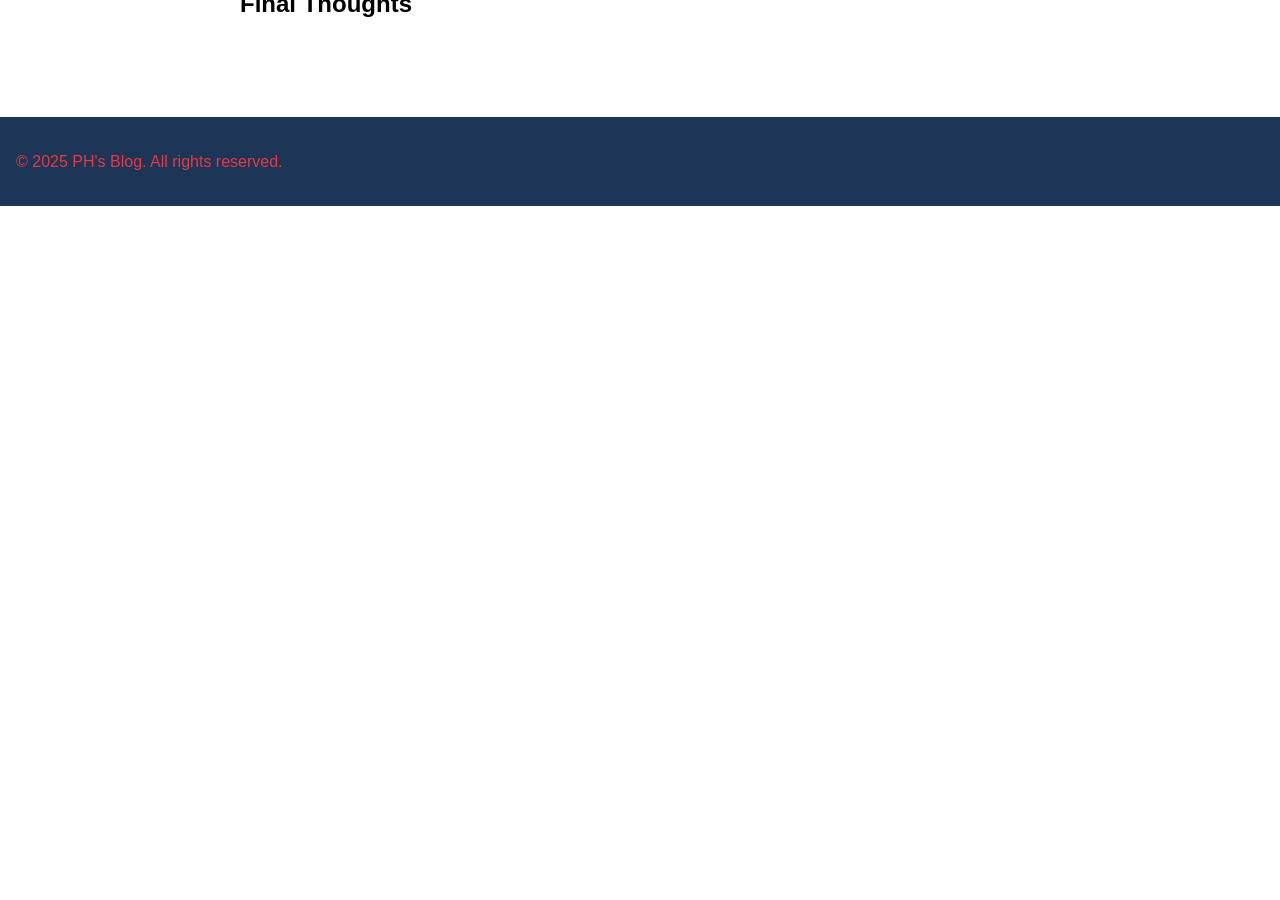
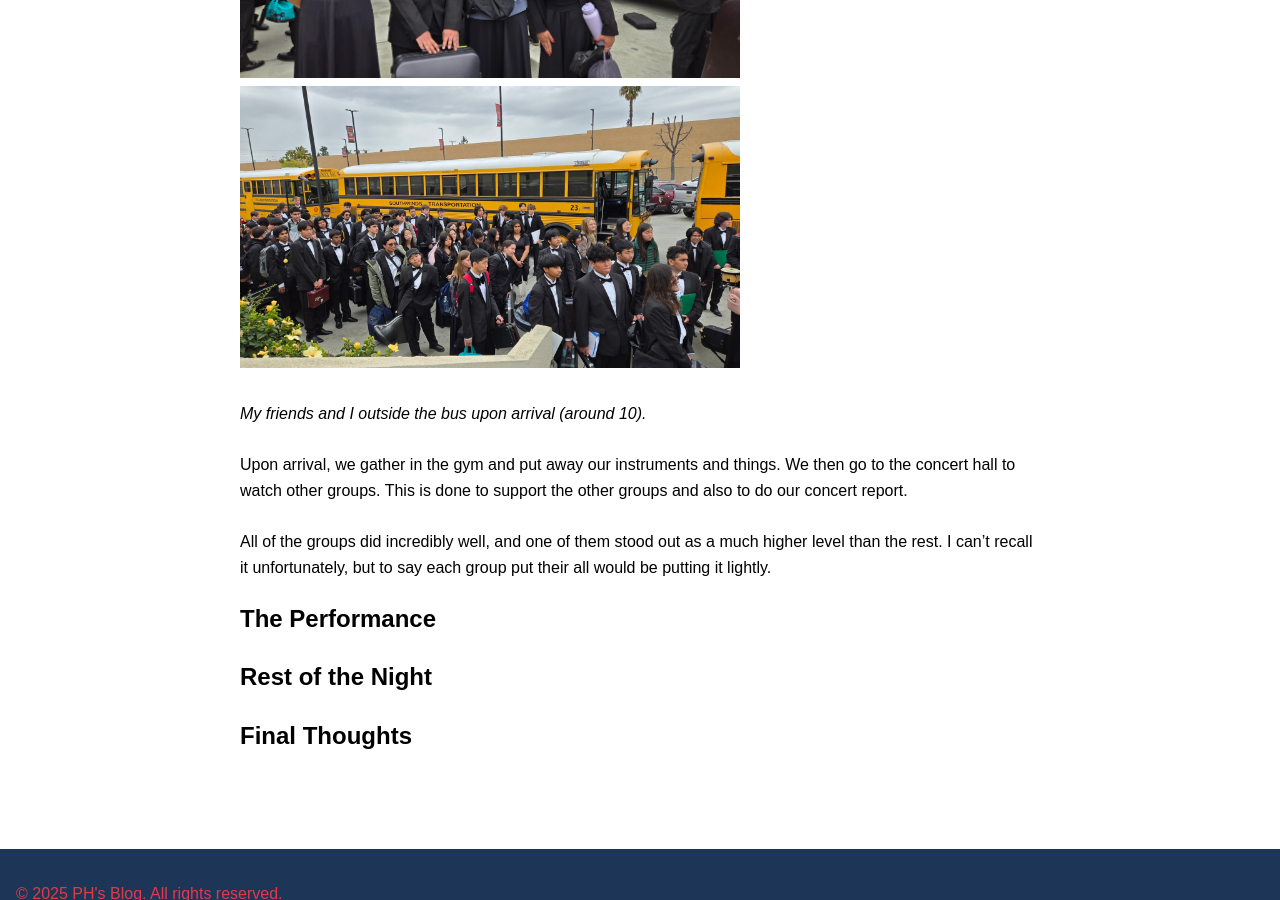
Before and after one commit to CaptainSapphire/PH-s-Blog, a Jekyll site: the page built from _posts/2025-03-15-Whittier-Festival.md, in a window 1280 px wide and 900 px high, scrolled down 862 px. Built offline with Jekyll 4.4.1, drawn with Linux system fonts in a browser that asks for light colours; our own code applies the rules of GitHub Pages for plain Markdown files; before the commit the page ends 1068 px from its top, so only the background shows below that.

Commit message:
Update 2025-03-15-Whittier-Festival.md

```diff
--- a/_posts/2025-03-15-Whittier-Festival.md
+++ b/_posts/2025-03-15-Whittier-Festival.md
@@ -5,7 +5,11 @@ I am part of the Oak Park High School's Wind Ensemble. This means, once a year,
 Our call time was around 7am, and we all took attendance, and loaded onto the buses. My friend and I listened to music on the way there, and made basic conversation. The drive was two hours, the longest ride of any expedition I make for this program each year.
 
 ## At the School
-Upon arrival, we gather in the gym and put away our instruments and things. We then go to the concert hall to watch other groups. This is done to support the other groups and also to do our concert report.
+<img src="https://github.com/CaptainSapphire/PH-s-Blog/blob/main/assets/March%202025/3571043192264813336.jpg?raw=true" alt="Friends" width="500"/> <img src="https://github.com/CaptainSapphire/PH-s-Blog/blob/main/assets/March%202025/99844418688154487.jpg?raw=true" alt="Outside the bus" width="500"/><br><br>
+*My friends and I outside the bus upon arrival (around 10).* <br><br>
+Upon arrival, we gather in the gym and put away our instruments and things. We then go to the concert hall to watch other groups. This is done to support the other groups and also to do our concert report.<br><br>
+All of the groups did incredibly well, and one of them stood out as a much higher level than the rest. I can't recall it unfortunately, but to say each group put their all would be putting it lightly.
+
 
 ## The Performance
 
```
